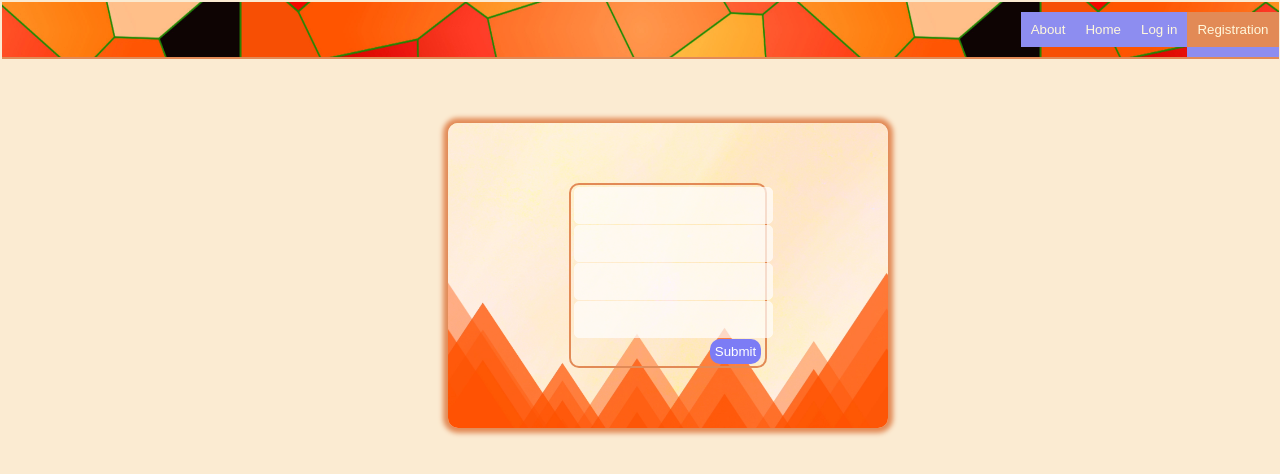
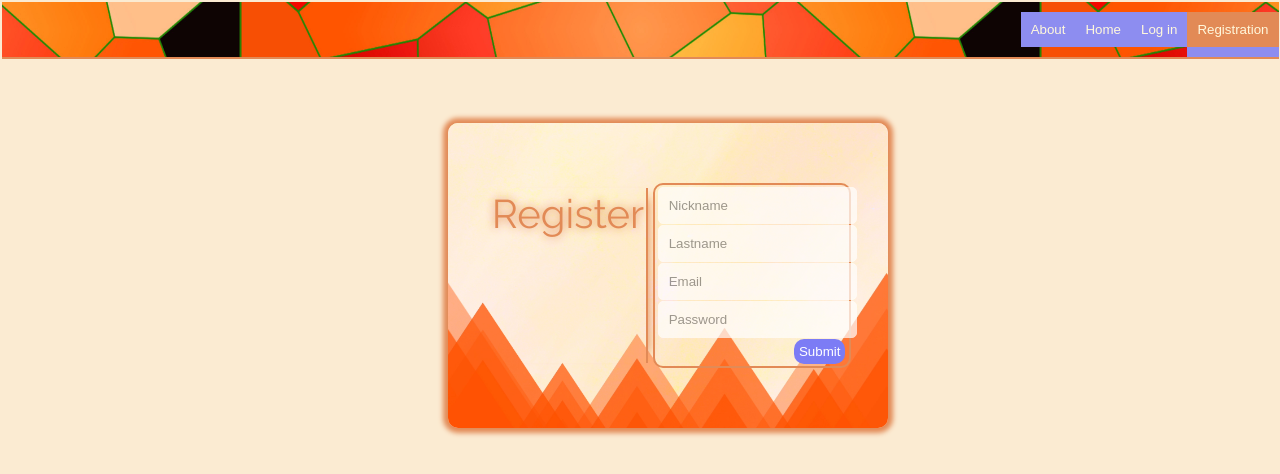
Before and after one commit to Vahan003/reactproj, a React (Create React App) app: page / in a window 1280 px wide. Both pictures are taken after a click on the button "Registration". Shown: the top 474 px of the page. Built offline with nearby package versions, Linux system fonts and the light colour scheme; a web font is replaced by a local one.

Commit message:
first commit

```diff
--- a/package.json
+++ b/package.json
@@ -10,12 +10,12 @@
     "react-scripts": "3.2.0"
   },
   "scripts": {
-    "predeploy": "npm run build",
-    "deploy": "gh-pages -d build",
     "start": "react-scripts start",
     "build": "react-scripts build",
     "test": "react-scripts test",
-    "eject": "react-scripts eject"
+    "eject": "react-scripts eject",
+    "predeploy": "npm run build",
+    "deploy": "gh-pages -d build"
   },
   "eslintConfig": {
     "extends": "react-app"
--- a/src/api/Api.js
+++ b/src/api/Api.js
@@ -31,8 +31,8 @@ const fetchArticles = function (callback) { // fetch all articles
         console.log("Error", err);
       });
   }
-  const Login = function(callback,user) {
-    fetch('https://it-blog-posts.herokuapp.com/api/people/login',
+  const postForm = function(callback,user,url) {
+    fetch(url,
     {
         method:"POST",
         body: JSON.stringify(user),
@@ -49,7 +49,7 @@ const fetchArticles = function (callback) { // fetch all articles
      constructor(){
          this.getUser= fetchBloggers;
          this.getPost= fetchArticles;
-         this.postLogin = Login;
+         this.postForm = postForm;
      }
   }
 
--- a/src/components/About.js
+++ b/src/components/About.js
@@ -5,9 +5,9 @@ class About extends Component{
     render() {
         return (
             <div className="about">
-            <div className="container">
-            <div className="sometext" style ={{color: "yellow"}}>
-                Hello!
+            <div className="imgBack">
+            <div className="titleText">
+                Hello
             </div>
         </div>
         </div>
--- a/src/components/Login.js
+++ b/src/components/Login.js
@@ -13,46 +13,43 @@ class Login extends PureComponent {
         }
        }
      }
-   getEmail=(e)=>{
-       this.setState ({
-           email: e.target.value,
-           style : {border : "1px solid white"}
-        })
-        this.state.poster.email = e.target.value;
-    }
 
-   getPass=(e)=>{
-       this.setState ({
-           password: e.target.value,
-           style : {border : "1px solid white"}
-        })
-        this.state.poster.password = e.target.value;
+   getInput=(e,inpName)=>{
+
+    this.setState ({
+        [`${inpName}`] : e.target.value,
+        style : {border : "1px solid white"}
+    })
+    this.state.poster[`${inpName}`] = e.target.value;
    }
 
    onLogin=()=>{
-     Api.postLogin((data)=>{
+     Api.postForm((data)=>{
          if(data !== undefined){
-         console.log("Logined",data);
+            this.setState({
+                style : {border : "1.5px solid green"}}) ;
+          setTimeout(() => {this.props.onWork()}, 500)
          }
          else{
         this.setState({
-            email: "",
-            password: "",
             style : {border : "1.5px solid red"}}) ;
          console.log("NOT LOGINED!");
          }
-     },this.state.poster)
+     },this.state.poster, 'https://it-blog-posts.herokuapp.com/api/people/login')
     }
     render() {
         return (
         <div className="imgBack">
+             <div className="titleText" style ={{color: "rgb(226, 138, 86)",fontSize:"40px"}}>
+             Login
+            </div>
         <div className="container">
         <div className="inpSection">
-        <input className="inp" style={this.state.style} type ="text" onChange={this.getEmail}  placeholder={"Email"}/>
-        <input className="inp" style={this.state.style} type ="password"  onChange={this.getPass}  placeholder={"Password"}/>
+        <input className="inp" style={this.state.style} type ="text" onChange={(e)=>{this.getInput(e,"email")}}  placeholder={"Email"}/>
+        <input className="inp" style={this.state.style} type ="password"  onChange={(e)=>{this.getInput(e,"password")}}  placeholder={"Password"}/>
         </div>
         <div className="butSection">
-        <button className ="button" onClick={this.onLogin} onEnter={this.onLogin}>Submit</button>
+        <button className ="button" onClick={this.onLogin} >Submit</button>
         </div>
         </div>
         </div>
--- a/src/components/Navigation.js
+++ b/src/components/Navigation.js
@@ -3,13 +3,26 @@ import About from './About';
 import Home from './Home'
 import Login from './Login';
 import Regis from './Regis';
+import Work from './Work';
 
 class Navigation extends PureComponent {
     constructor(props){
         super(props);
         this.state ={
-            bar: "ABOUT"
+            bar: "ABOUT",
+            loggined: false
         }
+    }
+    onWork= ()=>{
+        this.setState({
+            bar: "",
+            loggined:true});
+    }
+    onLogout=()=>{
+        this.setState({
+            bar: "LOGIN",
+            loggined:false
+        });
     }
     onAbout= () =>{
         this.setState({bar:"ABOUT"});
@@ -23,19 +36,22 @@ class Navigation extends PureComponent {
     onHome= () =>{
         this.setState({bar:"HOME"});
     }
+
     render() {
         return (<div className="navigation">
-            <div className="tabs">
+             <div className="tabs">
             <button className="tab" onClick={this.onAbout}>About</button>
             <button className="tab" onClick={this.onHome}>Home</button>
-            <button className="tab" onClick={this.onLogin}>Log in</button>
-            <button className="tab" onClick={this.onRegis}>Registration</button>
+     {!this.state.loggined?  <button className="tab" onClick={this.onLogin}>Log in</button>: null }
+     {!this.state.loggined? <button className="tab" onClick={this.onRegis}>Registration</button>: null}
+     {this.state.loggined? <button className="tab" onClick={this.onWork}>Workspace</button>: null}
+     {this.state.loggined? <button className="tab" onClick={this.onLogout}>Logout</button>: null}
             </div>
             {this.state.bar === "ABOUT"? <About/>: null}
             {this.state.bar === "HOME"? <Home/>: null}
-            {this.state.bar === "LOGIN"? <Login/>: null}
-            {this.state.bar === "REGIS"? <Regis/>: null}
-
+            {this.state.bar === "LOGIN"? <Login onWork={this.onWork}/>: null}
+            {this.state.bar === "REGIS"? <Regis onLogin={this.onLogin}/>: null}
+            {this.state.loggined? <Work/>:null}
         </div>  );
     }
 }
--- a/src/components/Regis.js
+++ b/src/components/Regis.js
@@ -1,22 +1,69 @@
-import React, { Component } from 'react';
+import React, { PureComponent } from 'react';
+import Api from '../api/Api'
+class Regis extends PureComponent {
+    constructor(props){
+        super(props);
+        this.state={
+         lastname: "",
+         username: "",
+         password: "" ,
+         email: "",
+         style : {border : "1px solid white"},
+         success :"",
+         poster:{
+             lastname: "",
+             username: "",
+             password: "" ,
+             email: "",
+         }
+        }
+      }
 
-class Regis extends Component {
+    getInput=(e,inpName)=>{
+
+        this.setState ({
+            [`${inpName}`] : e.target.value,
+            style : {border : "1px solid white"}
+        })
+        this.state.poster[`${inpName}`] = e.target.value;
+    }
+
+    onRegis=()=>{
+      Api.postForm((data)=>{
+          if(data !== undefined){
+          this.setState({
+            success: "Successfully!",
+            style : {border : "1.5px solid green"}});
+            setTimeout(() => {this.props.onLogin()}, 1000);
+          }
+          else{
+         this.setState({
+             style : {border : "1.5px solid red"}});
+          }
+      },this.state.poster,'https://it-blog-posts.herokuapp.com/api/people')
+     }
      render() {
          return (
          <div className="imgBack">
+             <div className="titleText" style ={{color: "rgb(226, 138, 86)",fontSize:"40px"}}>
+             Register
+            </div>
          <div className="container">
+         {this.state.success === "Successfully!"? <div style ={{color: "green", textAlign : "center",fontSize:"14px"}}>{this.state.success}</div>: null}
          <div className="inpSection">
-    <input className="inp" type="text" name="nickName" />
-    <input className="inp" type="text" name="lastName" />
-    <input className="inp" type="text" name="email-my" />
-    <input className="inp" type="password" name="pass" />
+         <input className="inp" style={this.state.style} type ="text" onChange={(e)=>{this.getInput(e,"username")}}  placeholder={"Nickname"}/>
+         <input className="inp" style={this.state.style} type ="text"  onChange={(e)=>{this.getInput(e,"lastname")}}  placeholder={"Lastname"}/>
+         <input className="inp" style={this.state.style} type ="text" onChange={(e)=>{this.getInput(e,"email")}}  placeholder={"Email"}/>
+         <input className="inp" style={this.state.style} type ="password"  onChange={(e)=>{this.getInput(e,"password")}}  placeholder={"Password"}/>
          </div>
          <div className="butSection">
-     <button className ="button" onClick = {""}>Submit</button>
+         <button className ="button" onClick={this.onRegis}>Submit</button>
          </div>
          </div>
-        </div>  );
+         </div>
+         );
      }
+
 }
 
 export default Regis;
--- /dev/null
+++ b/src/components/Work.js
@@ -0,0 +1,18 @@
+import React, { Component } from 'react';
+
+class Work extends Component {
+    constructor(props){
+        super(props)
+    }
+    render() {
+        return (<div>
+            <div className="imgBack">
+            <div className="titleText">
+                Wellcome!
+            </div>
+        </div>
+        </div>  );
+    }
+}
+
+export default Work;
--- a/src/styles/App.css
+++ b/src/styles/App.css
@@ -1,8 +1,11 @@
 .about{
+ display: flex;
+ position: absolute;
  background-image: url("../images/home-b.png");
  background-position: center;
  background-size: cover;
- height:  1000px ;
+ height: 90%;
+ width: 100%;
 }
 .tabs{
   margin: 1.5px;
@@ -39,21 +42,26 @@
 }
 .home {
  display: flex;
- background-image: url("../images/home-b.png");
- background-position: center;
- background-size: cover;
+
 }
 .post{
     margin: 0 0 0 20px;
     width: 70%;
-    max-height: 700px;
+    max-height: 650px;
     overflow-y: scroll;
+    box-shadow: 10px 0px 20px -7px rgb(226, 138, 86);
 }
-
+.post:hover{
+    box-shadow: 30px 0px 30px -7px rgb(226, 138, 86);
+}
 .user{
     width: 25%;
-    max-height: 700px;
+    max-height: 650px;
     overflow-y: scroll;
+    box-shadow: 40px 0px 60px -7px rgb(226, 138, 86);
+}
+.user:hover{
+    box-shadow: 70px 0px 30px -6px rgb(226, 138, 86);
 }
 .card{
     border: 0;
@@ -63,6 +71,7 @@
     background-color: white ;
     border: 4px solid white;
     opacity: 0.7;
+
 }
 .card:hover{
     margin:10px 0px;
--- a/src/styles/forms.scss
+++ b/src/styles/forms.scss
@@ -7,10 +7,29 @@ $colororange: rgb(226, 138, 86);
   background-position: center;
   background-size: cover;
   width: 25%;
+  min-width: 260px;
+  height: 25%;
   padding: 60px;
   margin: 5% 0px 0px 35%;
   border-radius: 10px;
-  box-shadow:0px 0px 5px 5px  rgb(226, 138, 86) ;
+  box-shadow:0px 0px 5px 5px  $colororange ;
+}
+.imgBack:hover{
+    box-shadow:0px 0px 6px 6px  $colororange ;
+}
+.titleText{
+    margin: 5px;
+    padding: 2px;
+    color: $colororange;
+    font-size:50px;
+    border-right: 2px solid $colororange;
+    text-shadow: 0px 0px 10px $colororange;
+    box-shadow: 10px 0px 10px -10px $colororange;
+}
+.titleText:hover{
+    text-shadow: none;
+    box-shadow: none;
+    transition:all  0.3s ease ;
 }
 .container{
 
```
Lines whose indentation alone changed are shown as unchanged.
